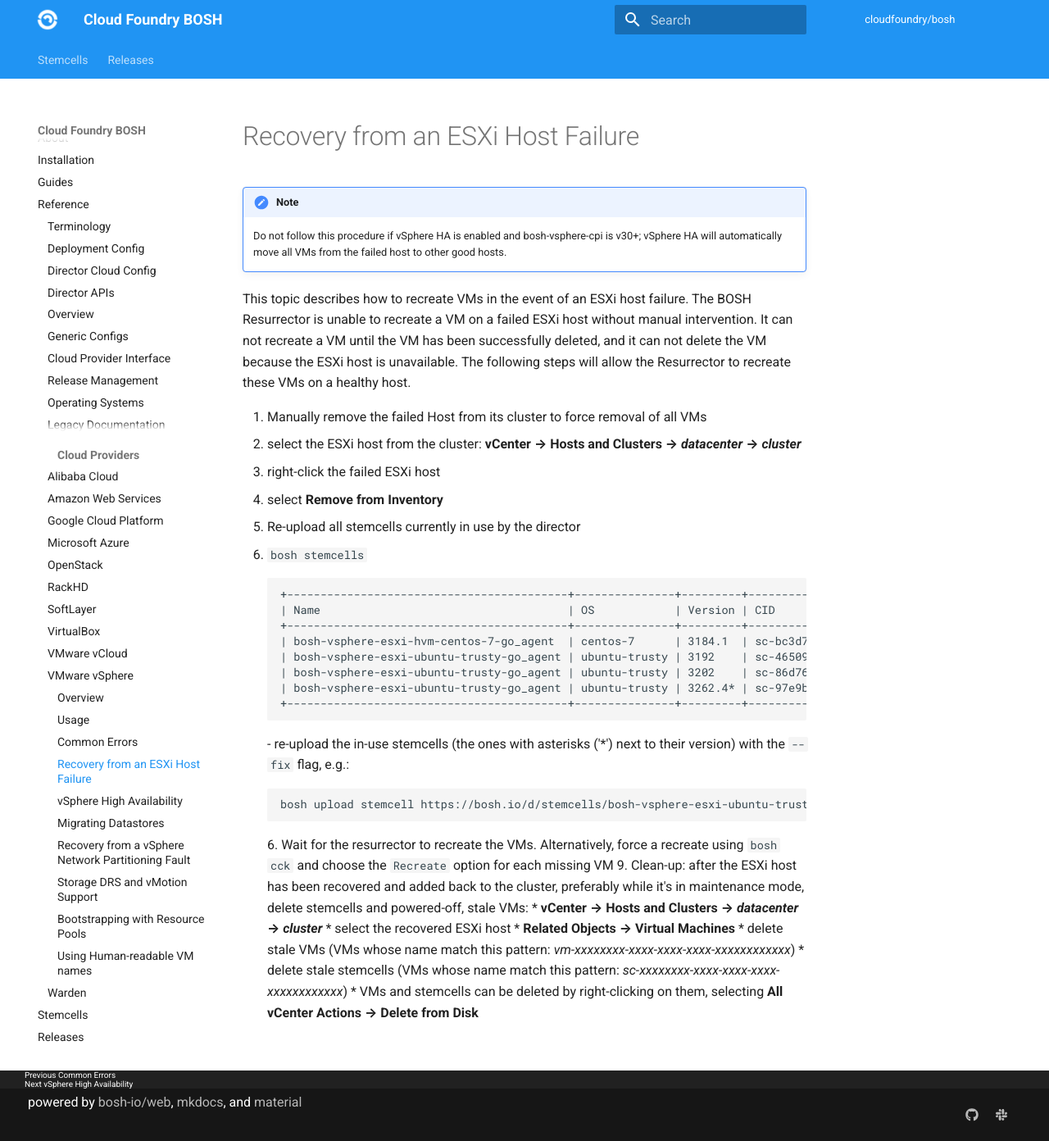
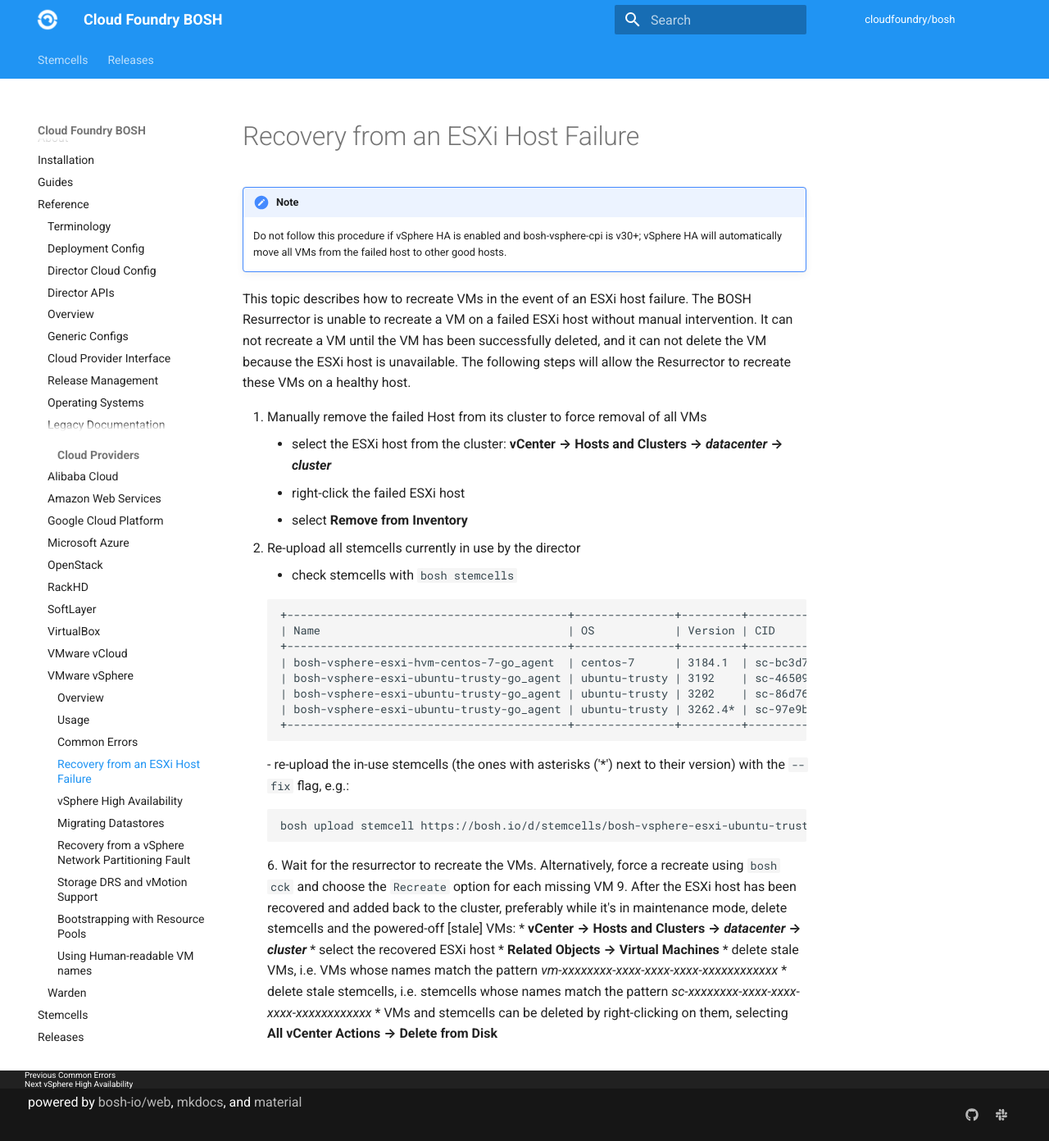
Before and after one commit to cloudfoundry/docs-bosh, an MkDocs documentation site: the page built from content/vsphere-esxi-host-failure.md, in a window 1280 px wide and 1392 px high. Shown: the whole window at 82% size. Built offline with MkDocs 1.6.1 and Material for MkDocs 9.7.7, drawn with Linux system fonts in a browser that asks for light colours; old or Windows-style settings are respelled for this version of MkDocs.

Commit message:
vsphere esxi host failure polishing
* Fixed enumerated and iterated list formats
* Corrected logical wording error

````diff
--- a/content/vsphere-esxi-host-failure.md
+++ b/content/vsphere-esxi-host-failure.md
@@ -10,12 +10,12 @@ the ESXi host is unavailable.
 The following steps will allow the Resurrector to recreate these VMs on a healthy host.
 
 1. Manually remove the failed Host from its cluster to force removal of all VMs
-  1. select the ESXi host from the cluster: **vCenter &rarr; Hosts and Clusters
+    - select the ESXi host from the cluster: **vCenter &rarr; Hosts and Clusters
 &rarr; _datacenter_ &rarr; _cluster_**
-  2. right-click the failed ESXi host
-  3. select **Remove from Inventory**
+    - right-click the failed ESXi host
+    - select **Remove from Inventory**
 2. Re-upload all stemcells currently in use by the director
-  - `bosh stemcells`
+    - check stemcells with `bosh stemcells`
 
       ```
       +------------------------------------------+---------------+---------+-----------------------------------------+
@@ -27,19 +27,19 @@ The following steps will allow the Resurrector to recreate these VMs on a health
       | bosh-vsphere-esxi-ubuntu-trusty-go_agent | ubuntu-trusty | 3262.4* | sc-97e9ba2d-6ae0-41d1-beea-082b6635e7cb |
       +------------------------------------------+---------------+---------+-----------------------------------------+
       ```
-   - re-upload the in-use stemcells (the ones with asterisks ('*') next to their version) with the `--fix` flag, e.g.:
+     - re-upload the in-use stemcells (the ones with asterisks ('*') next to their version) with the `--fix` flag, e.g.:
 
        ```
        bosh upload stemcell https://bosh.io/d/stemcells/bosh-vsphere-esxi-ubuntu-trusty-go_agent?v=3262.4 --fix
        ```
 6. Wait for the resurrector to recreate the VMs. Alternatively, force a recreate using `bosh cck`
    and choose the `Recreate` option for each missing VM
-9. Clean-up: after the ESXi host has been recovered and added back to the cluster,
-   preferably while it's in maintenance mode, delete stemcells and powered-off, stale VMs:
+9. After the ESXi host has been recovered and added back to the cluster,
+   preferably while it's in maintenance mode, delete stemcells and the powered-off [stale] VMs:
    * **vCenter &rarr; Hosts and Clusters
  &rarr; _datacenter_ &rarr; _cluster_**
    * select the recovered ESXi host
    * **Related Objects &rarr; Virtual Machines**
-   * delete stale VMs (VMs whose name match this pattern: _vm-xxxxxxxx-xxxx-xxxx-xxxx-xxxxxxxxxxxx_)
-   * delete stale stemcells (VMs whose name match this pattern: _sc-xxxxxxxx-xxxx-xxxx-xxxx-xxxxxxxxxxxx_)
+   * delete stale VMs, i.e. VMs whose names match the pattern _vm-xxxxxxxx-xxxx-xxxx-xxxx-xxxxxxxxxxxx_
+   * delete stale stemcells, i.e. stemcells whose names match the pattern _sc-xxxxxxxx-xxxx-xxxx-xxxx-xxxxxxxxxxxx_
    * VMs and stemcells can be deleted by right-clicking on them, selecting **All vCenter Actions &rarr; Delete from Disk**
````
